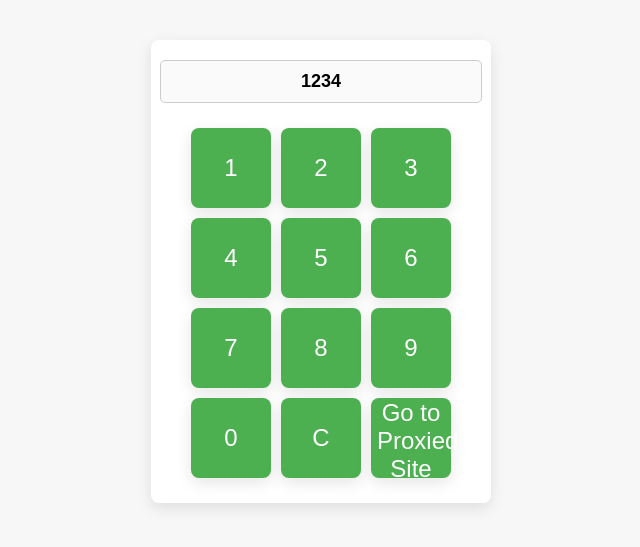
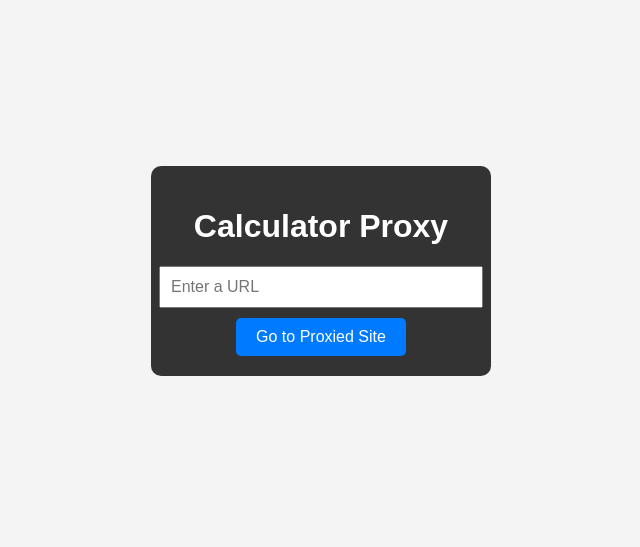
Before and after one commit to testwrer/calcv8, a plain HTML site: page index.html in a window 1280 px wide. Shown: the part 129-676 px from the top of the page, without its empty margins (319-959 px from the left). Drawn offline with Linux system fonts and the light colour scheme.

Commit message:
Update index.html

```diff
--- a/index.html
+++ b/index.html
@@ -1,3 +1,4 @@
+<!-- index.html -->
 <!DOCTYPE html>
 <html lang="en">
 <head>
@@ -7,134 +8,93 @@
     <style>
         body {
             font-family: Arial, sans-serif;
-            background-color: #f7f7f7;
             display: flex;
             justify-content: center;
             align-items: center;
             height: 100vh;
             margin: 0;
+            background-color: #f4f4f4;
         }
-        .container {
-            background: white;
-            box-shadow: 0 5px 15px rgba(0, 0, 0, 0.1);
+        #calculator {
+            background-color: #333;
             padding: 20px;
-            border-radius: 8px;
-            width: 300px;
-        }
-        .calculator {
+            border-radius: 10px;
             display: flex;
             flex-direction: column;
             align-items: center;
+            color: white;
+            width: 300px;
         }
-        .output {
-            font-size: 18px;
-            font-weight: bold;
-            margin-bottom: 20px;
+        #url-input {
             width: 100%;
+            padding: 10px;
+            margin-bottom: 10px;
+            font-size: 16px;
+        }
+        #go-btn {
+            padding: 10px 20px;
+            font-size: 16px;
+            cursor: pointer;
+            background-color: #007BFF;
+            color: white;
+            border: none;
+            border-radius: 5px;
+        }
+        #loading {
+            display: none;
             text-align: center;
-            border: 1px solid #ccc;
-            padding: 10px;
-            border-radius: 5px;
-            background-color: #fafafa;
+            font-size: 20px;
         }
-        .button {
-            width: 80px;
-            height: 80px;
-            font-size: 24px;
-            margin: 5px;
-            cursor: pointer;
-            border-radius: 8px;
+        #proxied-iframe {
+            display: none;
+            margin-top: 20px;
+            width: 100%;
+            height: 500px;
             border: none;
-            background-color: #4CAF50;
-            color: white;
-            box-shadow: 0 5px 15px rgba(0, 0, 0, 0.1);
-            transition: background-color 0.3s;
-        }
-        .button:hover {
-            background-color: #45a049;
-        }
-        .row {
-            display: flex;
-            justify-content: center;
-        }
-        #message {
-            margin-top: 20px;
-            font-size: 16px;
-            font-weight: normal;
-            text-align: center;
-            color: #444;
-        }
-        .hidden {
-            display: none;
-        }
-        .loading {
-            font-size: 16px;
-            color: #555;
-            text-align: center;
-            font-weight: normal;
         }
     </style>
 </head>
 <body>
 
-    <div class="container">
-        <div class="calculator">
-            <div class="output" id="output">1234</div>
-            <div class="row">
-                <button class="button" onclick="appendNumber(1)">1</button>
-                <button class="button" onclick="appendNumber(2)">2</button>
-                <button class="button" onclick="appendNumber(3)">3</button>
-            </div>
-            <div class="row">
-                <button class="button" onclick="appendNumber(4)">4</button>
-                <button class="button" onclick="appendNumber(5)">5</button>
-                <button class="button" onclick="appendNumber(6)">6</button>
-            </div>
-            <div class="row">
-                <button class="button" onclick="appendNumber(7)">7</button>
-                <button class="button" onclick="appendNumber(8)">8</button>
-                <button class="button" onclick="appendNumber(9)">9</button>
-            </div>
-            <div class="row">
-                <button class="button" onclick="appendNumber(0)">0</button>
-                <button class="button" onclick="clearInput()">C</button>
-                <button class="button" onclick="submitInput()">Go to Proxied Site</button>
-            </div>
-            <div id="message" class="hidden">Input your site URL below</div>
-            <div id="loading" class="hidden">Loading...</div>
-        </div>
-    </div>
+<div id="calculator">
+    <h1>Calculator Proxy</h1>
+    <input id="url-input" type="text" placeholder="Enter a URL" />
+    <button id="go-btn">Go to Proxied Site</button>
+    <div id="loading">Loading...</div>
+    <iframe id="proxied-iframe"></iframe>
+</div>
 
-    <script>
-        let output = document.getElementById('output');
-        let message = document.getElementById('message');
-        let loadingMessage = document.getElementById('loading');
-        let currentInput = '';
+<script>
+    const goBtn = document.getElementById('go-btn');
+    const urlInput = document.getElementById('url-input');
+    const loadingText = document.getElementById('loading');
+    const proxiedIframe = document.getElementById('proxied-iframe');
 
-        function appendNumber(num) {
-            if (currentInput.length < 4) {
-                currentInput += num;
-                output.textContent = currentInput;
+    goBtn.addEventListener('click', async () => {
+        const url = urlInput.value.trim();
+        if (url) {
+            loadingText.style.display = 'block';  // Show loading screen
+            proxiedIframe.style.display = 'none';  // Hide iframe
+
+            try {
+                // Request the proxied content from the server
+                const response = await fetch(`/proxy?url=${encodeURIComponent(url)}`);
+                const html = await response.text();
+
+                // Replace iframe content with the proxied website
+                proxiedIframe.srcdoc = html;
+                proxiedIframe.style.display = 'block'; // Show iframe with proxied content
+            } catch (error) {
+                console.error('Error fetching proxied content:', error);
+                alert('Failed to load the website');
+            } finally {
+                loadingText.style.display = 'none';  // Hide loading screen
             }
+        } else {
+            alert('Please enter a URL');
         }
-
-        function clearInput() {
-            currentInput = '';
-            output.textContent = '1234';
-        }
-
-        function submitInput() {
-            if (currentInput === '1234') {
-                message.classList.remove('hidden');
-                setTimeout(() => {
-                    message.textContent = 'Input your site URL';
-                    loadingMessage.classList.remove('hidden');
-                }, 1000);
-            } else {
-                window.location.href = `http://your-proxy-url.com/proxy?url=${currentInput}`;
-            }
-        }
-    </script>
+    });
+</script>
 
 </body>
 </html>
```
